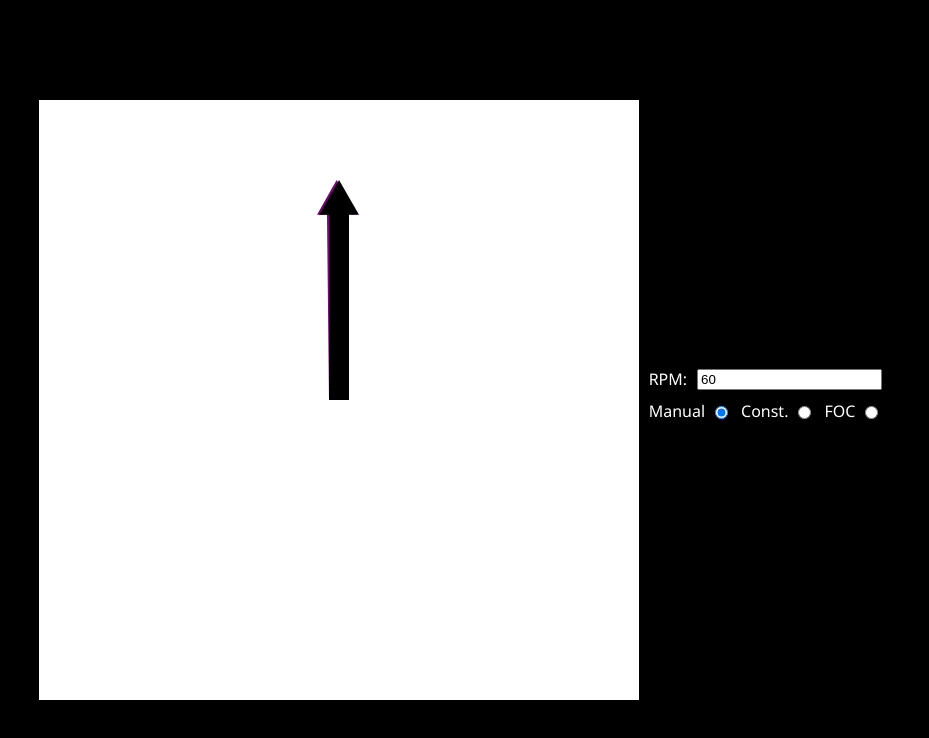
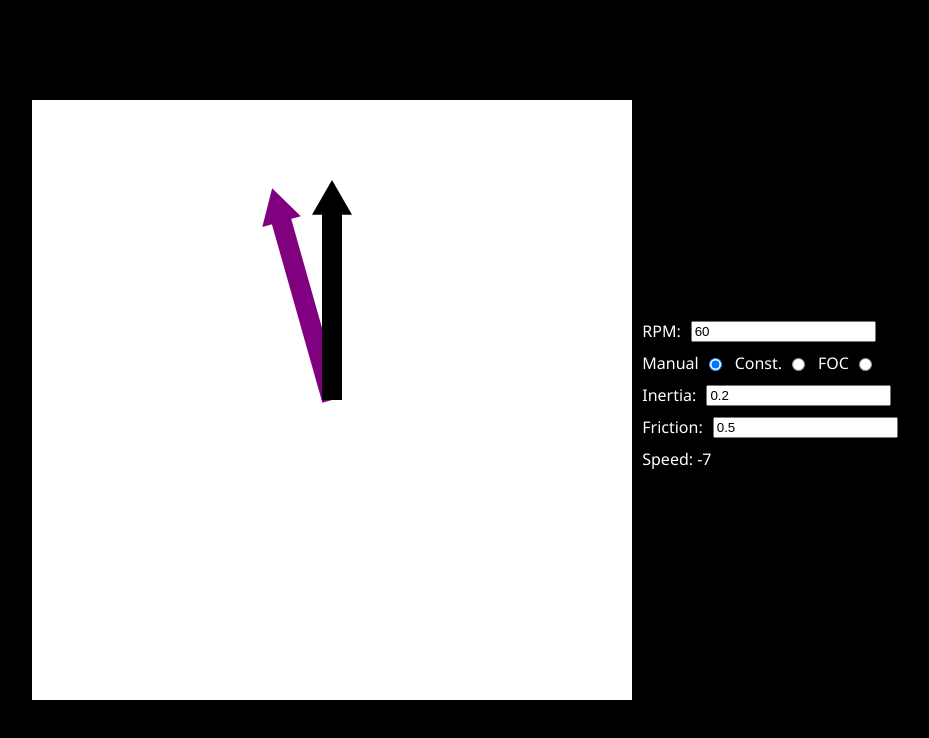
Before and after one commit to koalakoker/PWM, a plain HTML site: page index.html in a window 1280 px wide. Shown: the whole page, without its empty margins (170-1099 px from the left). Drawn offline with Linux system fonts and the light colour scheme.

Commit message:
Working in FOC max torque

```diff
--- /dev/null
+++ b/foc.js
@@ -0,0 +1,10 @@
+class FOC extends Vector {
+  constructor(rotor, color, mag, angle, center) {
+    super(color, mag, angle, center);
+    this.rotor = rotor;
+  }
+
+  update(dt) {
+    this.angle = this.rotor.angle + Math.PI / 2;
+  }
+}
--- /dev/null
+++ b/gui.js
@@ -0,0 +1,57 @@
+// RPM
+let rpm = document.getElementById("rpm");
+rpm.value = 60;
+
+rpm.addEventListener("keydown", (e) => {
+  if (e.key === "Enter") {
+    autoStator.speed = rpm2rads(rpm.value);
+  }
+});
+
+// Radio buttons - Stator mode
+let autoRadioButton = document.querySelector(
+  'input[name="option"][value="auto"]'
+);
+let focRadioButton = document.querySelector(
+  'input[name="option"][value="foc"]'
+);
+let manualRadioButton = document.querySelector(
+  'input[name="option"][value="manual"]'
+);
+
+function handleRadioButtonChange() {
+  if (autoRadioButton.checked) {
+    autoStator.angle = manualStator.angle;
+    autoStator.speed = rpm2rads(rpm.value);
+    motor.stator = autoStator;
+  } else if (manualRadioButton.checked) {
+    manualStator.angle = autoStator.angle;
+    motor.stator = manualStator;
+  } else {
+    motor.stator = focStator;
+  }
+}
+
+autoRadioButton.addEventListener("change", handleRadioButtonChange);
+manualRadioButton.addEventListener("change", handleRadioButtonChange);
+focRadioButton.addEventListener("change", handleRadioButtonChange);
+
+// Motor Params
+let inertia = document.getElementById("inertia");
+inertia.value = 0.2;
+inertia.addEventListener("keydown", (e) => {
+  if (e.key === "Enter") {
+    rotor.inertia = inertia.value;
+  }
+});
+
+let friction = document.getElementById("friction");
+friction.value = 0.5;
+friction.addEventListener("keydown", (e) => {
+  if (e.key === "Enter") {
+    rotor.friction = friction.value;
+  }
+});
+
+// Measured speed
+let speed = document.getElementById("speed");
--- a/index.html
+++ b/index.html
@@ -31,13 +31,26 @@
           <input type="radio" name="option" id="focRadioButton" value="foc" />
         </div>
       </div>
+      <div class="row">
+        <label class="label" for="inertia">Inertia:</label>
+        <input type="number" id="inertia" />
+      </div>
+      <div class="row">
+        <label class="label" for="friction">Friction:</label>
+        <input type="number" id="friction" />
+      </div>
+      <div class="row">
+        <label class="label" id="speed"></label>
+      </div>
     </div>
 
     <script src="utils.js"></script>
     <script src="vector.js"></script>
     <script src="mechVector.js"></script>
     <script src="manualVector.js"></script>
+    <script src="foc.js"></script>
     <script src="motor.js"></script>
+    <script src="gui.js"></script>
     <script src="main.js"></script>
   </body>
 </html>
--- a/main.js
+++ b/main.js
@@ -2,55 +2,15 @@ let canvas = document.getElementById("myCanvas");
 canvas.width = 600;
 canvas.height = 600;
 let ctx = canvas.getContext("2d");
-let rotor = new MechVector(0.2, 2, "purple", 200, 0);
+let rotor = new MechVector(inertia.value, friction.value, "purple", 200, 0);
 let autoStator = new Vector("black", 200, 0);
 let manualStator = new ManualVector(canvas, "black", 200, Math.PI / 2);
+let focStator = new FOC(rotor, "black", 200, 0);
 let motor = new Motor(manualStator, rotor);
 let fps = 60;
 let dt = 1 / fps;
 
-// Inputs
-let rpm = document.getElementById("rpm");
-rpm.value = 60;
-
 setInterval(draw, 1000 / fps);
-
-var autoRadioButton = document.querySelector(
-  'input[name="option"][value="auto"]'
-);
-var focRadioButton = document.querySelector(
-  'input[name="option"][value="foc"]'
-);
-var manualRadioButton = document.querySelector(
-  'input[name="option"][value="manual"]'
-);
-
-// Function to handle radio button change event
-function handleRadioButtonChange() {
-  if (autoRadioButton.checked) {
-    // Auto radio button is selected, perform auto action
-    autoStator.angle = manualStator.angle;
-    autoStator.speed = rpm2rads(rpm.value);
-    motor.stator = autoStator;
-  } else if (manualRadioButton.checked) {
-    // Manual radio button is selected, perform manual action
-    manualStator.angle = autoStator.angle;
-    motor.stator = manualStator;
-  } else {
-    console.log("FOC");
-  }
-}
-
-// Add event listener to the radio buttons
-autoRadioButton.addEventListener("change", handleRadioButtonChange);
-manualRadioButton.addEventListener("change", handleRadioButtonChange);
-focRadioButton.addEventListener("change", handleRadioButtonChange);
-
-rpm.addEventListener("keydown", (e) => {
-  if (e.key === "Enter") {
-    autoStator.speed = rpm2rads(rpm.value);
-  }
-});
 
 function draw() {
   clearCanvas(ctx);
@@ -66,7 +26,10 @@ function draw() {
     manualStator.draw(ctx);
     manualStator.update(dt);
   } else {
+    focStator.draw(ctx);
+    focStator.update(dt);
   }
+  speed.textContent = "Speed: " + Math.trunc(rads2rpm(rotor.speed));
 
   ctx.restore();
 }
--- a/utils.js
+++ b/utils.js
@@ -1,3 +1,7 @@
 function rpm2rads(rpm) {
   return (rpm / 60) * 2 * Math.PI;
 }
+
+function rads2rpm(rads) {
+  return (rads * 60) / (2 * Math.PI);
+}
```
